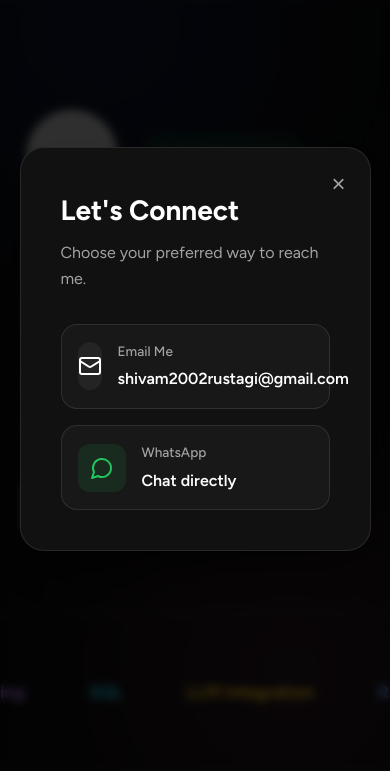
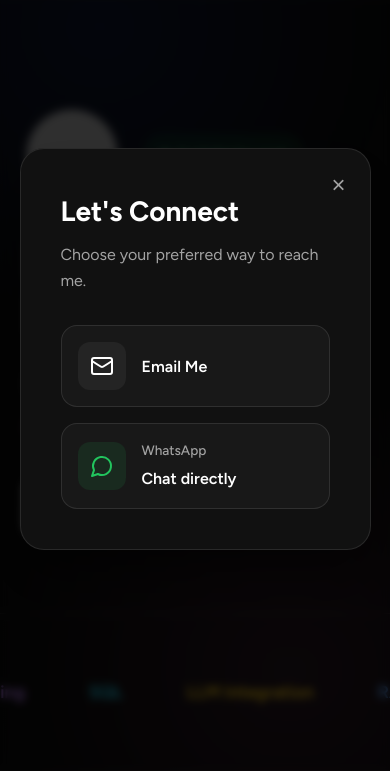
Before and after one commit to shivamrustagi03/portfolio_01, a plain HTML site: page index.html in a window 390 px wide. Both pictures are taken after a click on the button "Book a Call". Shown: the part 73-844 px from the top of the page. Drawn offline with nearby package versions, Linux system fonts and the light colour scheme; grey boxes are pictures that could not be loaded.

Commit message:
Update contact modal: hide email/phone numbers and fix WhatsApp link

```diff
--- a/index.html
+++ b/index.html
@@ -231,13 +231,13 @@
                         <i data-lucide="mail"></i>
                     </div>
                     <div class="option-details">
-                        <span class="label">Email Me</span>
-                        <span class="value">shivam2002rustagi@gmail.com</span>
+                        <span class="value">Email Me</span>
+                        <!-- <span class="value">shivam2002rustagi@gmail.com</span> -->
                     </div>
                 </a>
 
                 <!-- WhatsApp Option -->
-                <a href="https://wa.me/911234567890" target="_blank" class="contact-option whatsapp">
+                <a href="https://wa.me/918059445979" target="_blank" class="contact-option whatsapp">
                     <div class="icon-box">
                         <svg xmlns="http://www.w3.org/2000/svg" width="24" height="24" viewBox="0 0 24 24" fill="none"
                             stroke="currentColor" stroke-width="2" stroke-linecap="round" stroke-linejoin="round"
```
